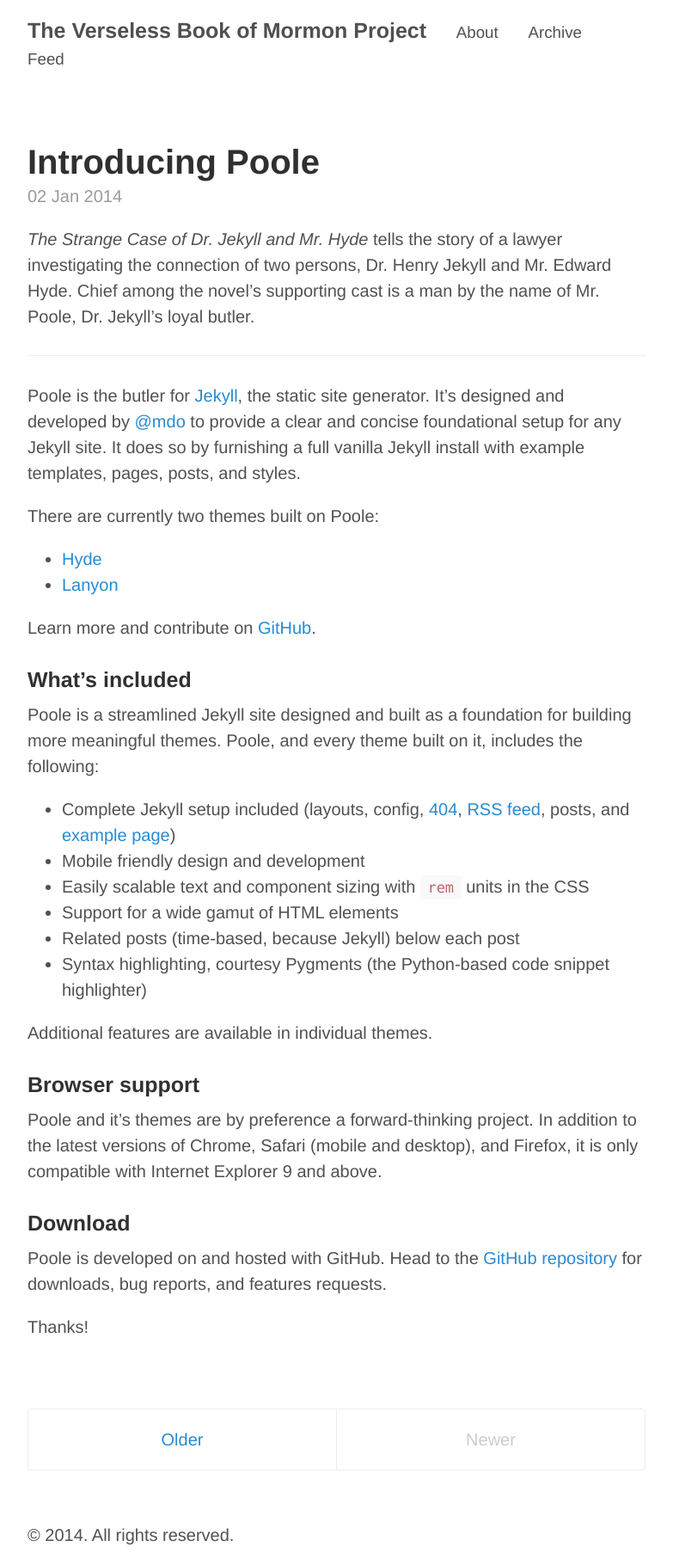
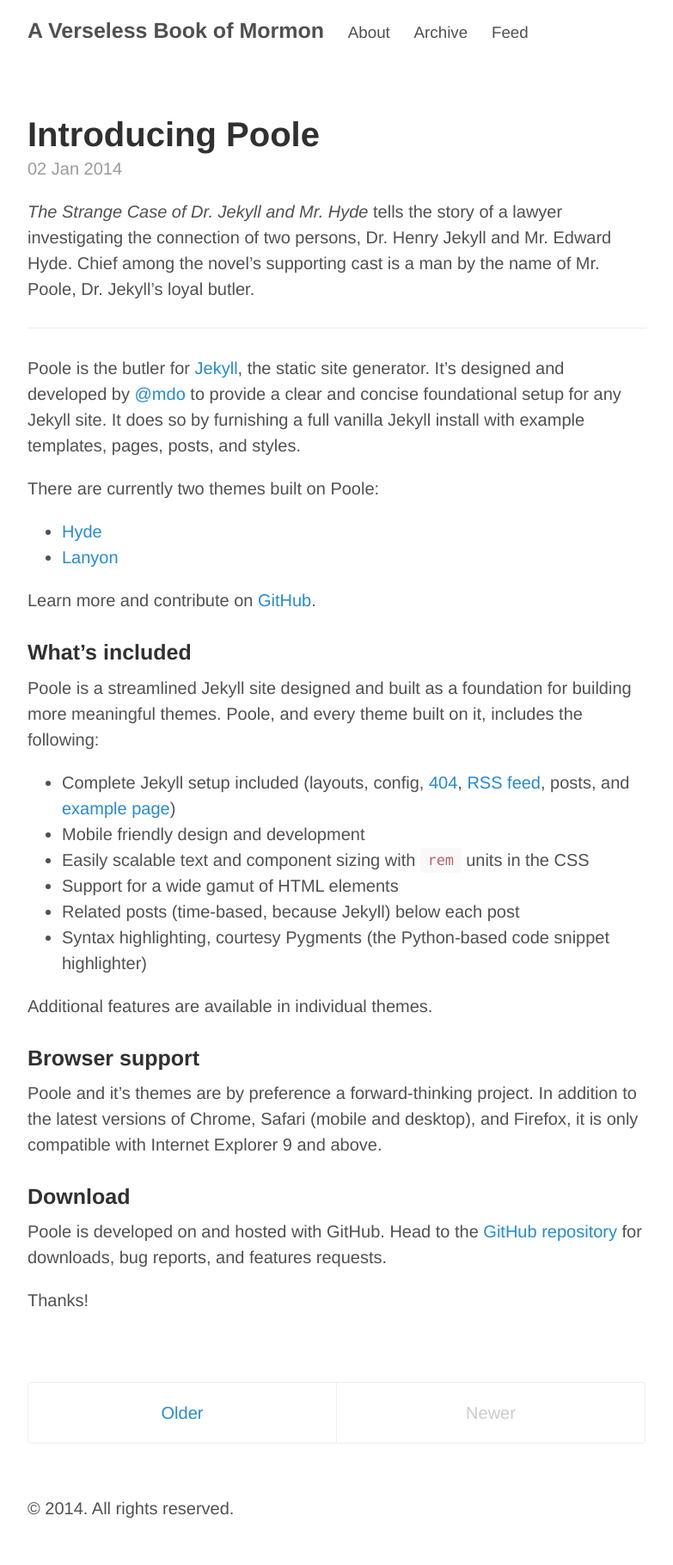
Before and after one commit to honestcoyote/honestcoyote.github.io, a Jekyll site: the page built from index.html, in a window 1280 px wide. Shown: the whole page at 86% size, without its empty margins (248-1031 px from the left). Built offline with Jekyll 4.4.1, drawn with Linux system fonts in a browser that asks for light colours; Markdown is read by kramdown in place of the engine named in the settings; the list of posts is cut into pages by our own code; after the commit the page ends 1789 px from its top, so only the background shows below that.

Commit message:
poole-format-change1

```diff
--- a/_config.yml
+++ b/_config.yml
@@ -6,7 +6,7 @@
 permalink:        pretty
 
 # Setup
-title:            The Verseless Book of Mormon Project
+title:            A Verseless Book of Mormon
 tagline:
 url:              http://honestcoyote.github.io
 paginate:         1
--- a/_layouts/default.html
+++ b/_layouts/default.html
@@ -11,7 +11,7 @@
 			<a href="/" title="Home">{{ site.title }}</a>
 
 			{% for page in site.pages_list %}
-			  &nbsp;&nbsp;&nbsp;
+			  &nbsp;&nbsp;
 			  <small><a href="{{ page[1]  }}">{{ page[0] }}</a></small>
 			{% endfor %}
 		</h3>
```
